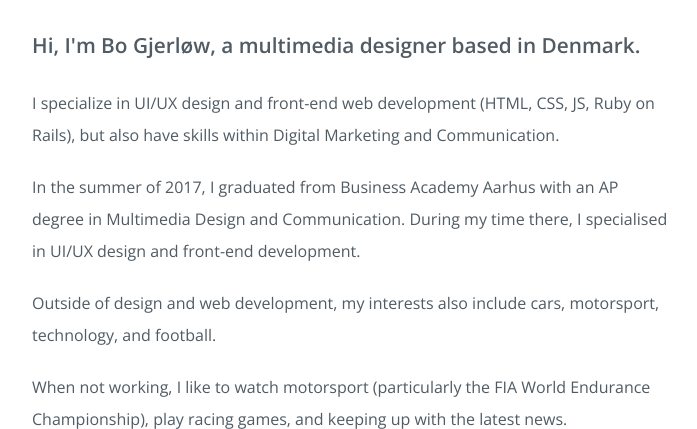
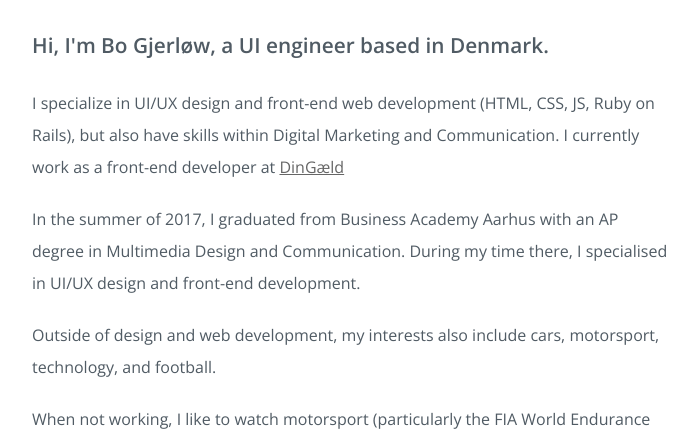
Before and after one commit to bgjerlow/portfolio-website, a PHP site: page /about in a window 1280 px wide. Shown: the part 82-511 px from the top of the page, without its empty margins (288-985 px from the left). Run offline with PHP 8.4, Linux system fonts and the light colour scheme; some libraries are stand-ins or nearby versions.

Commit message:
Minor updates
* Updated CV

* Updated meta desc on Home and About

* Updated text on About

```diff
--- a/about.php
+++ b/about.php
@@ -5,15 +5,15 @@
     <meta charset="UTF-8">
     <meta name="viewport" content="width=device-width, initial-scale=1">
     <title>Bo Gjerlow | About Me</title>
-    <meta name="description" content="The portfolio of Bo Gjerløw, a UI designer & front-end developer based in Denmark">
-    <meta name="keywords" content="UI designer,UI design,user interface designer,user interface design,front-end developer,front-end development,design,development">
+    <meta name="description" content="The portfolio of Bo Gjerløw, a UI engineer based in Denmark">
+    <meta name="keywords" content="UI engineer, UI designer,UI design,user interface designer,user interface design,front-end developer,front-end development,design,development">
 
     <?php include 'inc/header.php';?>
 
     <main id="aboutContent" class="animated zoomIn">
-        <p id="aboutIntro" class="aboutText">Hi, I'm Bo Gjerl&oslash;w, a multimedia designer based in Denmark.</p>
+        <p id="aboutIntro" class="aboutText">Hi, I'm Bo Gjerl&oslash;w, a UI engineer based in Denmark.</p>
 
-        <p class="aboutText"> I specialize in UI/UX design and front-end web development (HTML, CSS, JS, Ruby on Rails), but also have skills within Digital Marketing and Communication.</p>
+        <p class="aboutText"> I specialize in UI/UX design and front-end web development (HTML, CSS, JS, Ruby on Rails), but also have skills within Digital Marketing and Communication. I currently work as a front-end developer at <a href="https://dingaeld.dk/" class="itemLink">DinGæld</a></p>
 
         <p class="aboutText">In the summer of 2017, I graduated from Business Academy Aarhus with an AP degree in Multimedia Design and Communication. During my time there, I specialised in UI/UX design and front-end development.</p>
 
@@ -22,7 +22,7 @@
         <p class="aboutText">When not working, I like to watch motorsport (particularly the FIA World Endurance Championship), play racing games, and keeping up with the latest news.</p>
 
         <div id="downloadCV">
-            <a class="button" href="archive/Bo-Gjerlow-CV.pdf?v=2.0.0">Download my CV</a>
+            <a class="button" href="archive/Bo-Gjerlow-CV.pdf?v=3.0.0">Download my CV</a>
         </div>
     </main>
 
--- a/index.php
+++ b/index.php
@@ -5,8 +5,8 @@
     <meta charset="UTF-8">
     <meta name="viewport" content="width=device-width, initial-scale=1">
     <title>Bo Gjerlow | Work</title>
-    <meta name="description" content="The portfolio of Bo Gjerløw, a UI designer & front-end developer based in Denmark">
-    <meta name="keywords" content="UI designer,UI design,user interface designer,user interface design,front-end developer,front-end development,design,development">
+    <meta name="description" content="The portfolio of Bo Gjerløw, a UI engineer based in Denmark">
+    <meta name="keywords" content="UI engineer, UI designer,UI design,user interface designer,user interface design,front-end developer,front-end development,design,development">
 
     <?php include 'inc/header.php';?>
 
```
Also changed, not shown: 1 other file.
